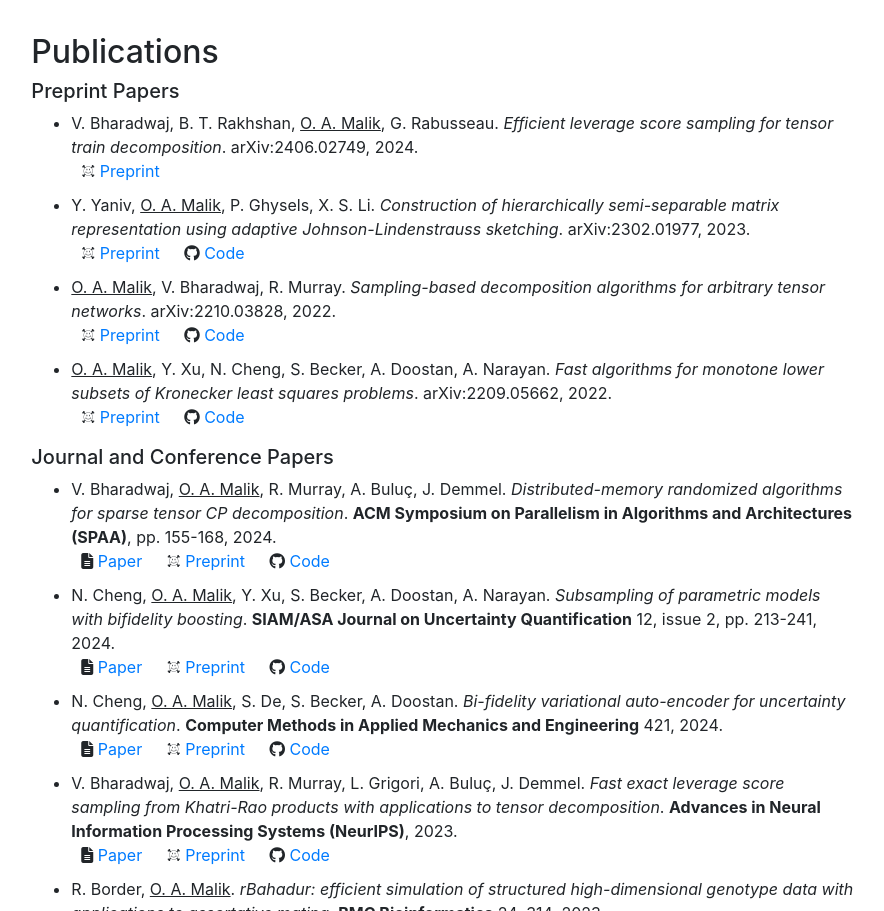
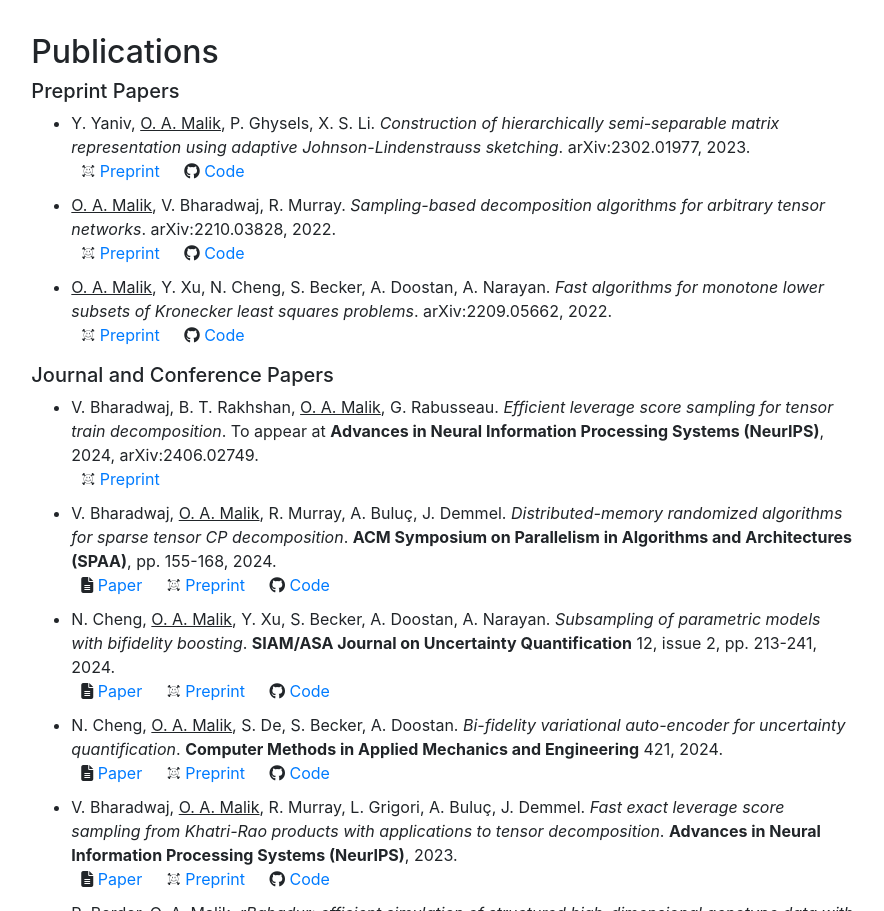
Before and after one commit to OsmanMalik/OsmanMalik.github.io, a plain HTML site: page index.html in a window 1280 px wide. Shown: the part 1071-1982 px from the top of the page, without its empty margins (197-1081 px from the left). Drawn offline with nearby package versions, Linux system fonts and the light colour scheme; files whose address does not match are found by name.

Commit message:
Update list of publications

```diff
--- a/index.html
+++ b/index.html
@@ -128,15 +128,6 @@
           <ul class="loose">
 
             <li>
-              V. Bharadwaj, B. T. Rakhshan, <u>O. A. Malik</u>, G. Rabusseau.
-              <i>Efficient leverage score sampling for tensor train decomposition</i>.
-              arXiv:2406.02749, 2024.
-              <ul class="horizontal">
-                <li><i class="ai ai-arxiv ai-1x"></i> <a href="https://arxiv.org/abs/2406.02749">Preprint</a></li>
-              </ul>
-            </li>
-
-            <li>
               Y. Yaniv, <u>O. A. Malik</u>, P. Ghysels, X. S. Li.
               <i>Construction of hierarchically semi-separable matrix representation using adaptive Johnson-Lindenstrauss sketching</i>.
               arXiv:2302.01977, 2023.
@@ -173,6 +164,15 @@
             Journal and Conference Papers
           </h5>
           <ul class="loose">
+
+            <li>
+              V. Bharadwaj, B. T. Rakhshan, <u>O. A. Malik</u>, G. Rabusseau.
+              <i>Efficient leverage score sampling for tensor train decomposition</i>.
+              To appear at <b>Advances in Neural Information Processing Systems (NeurIPS)</b>, 2024, arXiv:2406.02749.
+              <ul class="horizontal">
+                <li><i class="ai ai-arxiv ai-1x"></i> <a href="https://arxiv.org/abs/2406.02749">Preprint</a></li>
+              </ul>
+            </li>
 
             <li>
               V. Bharadwaj, <u>O. A. Malik</u>, R. Murray, A. Buluç, J. Demmel.
```
